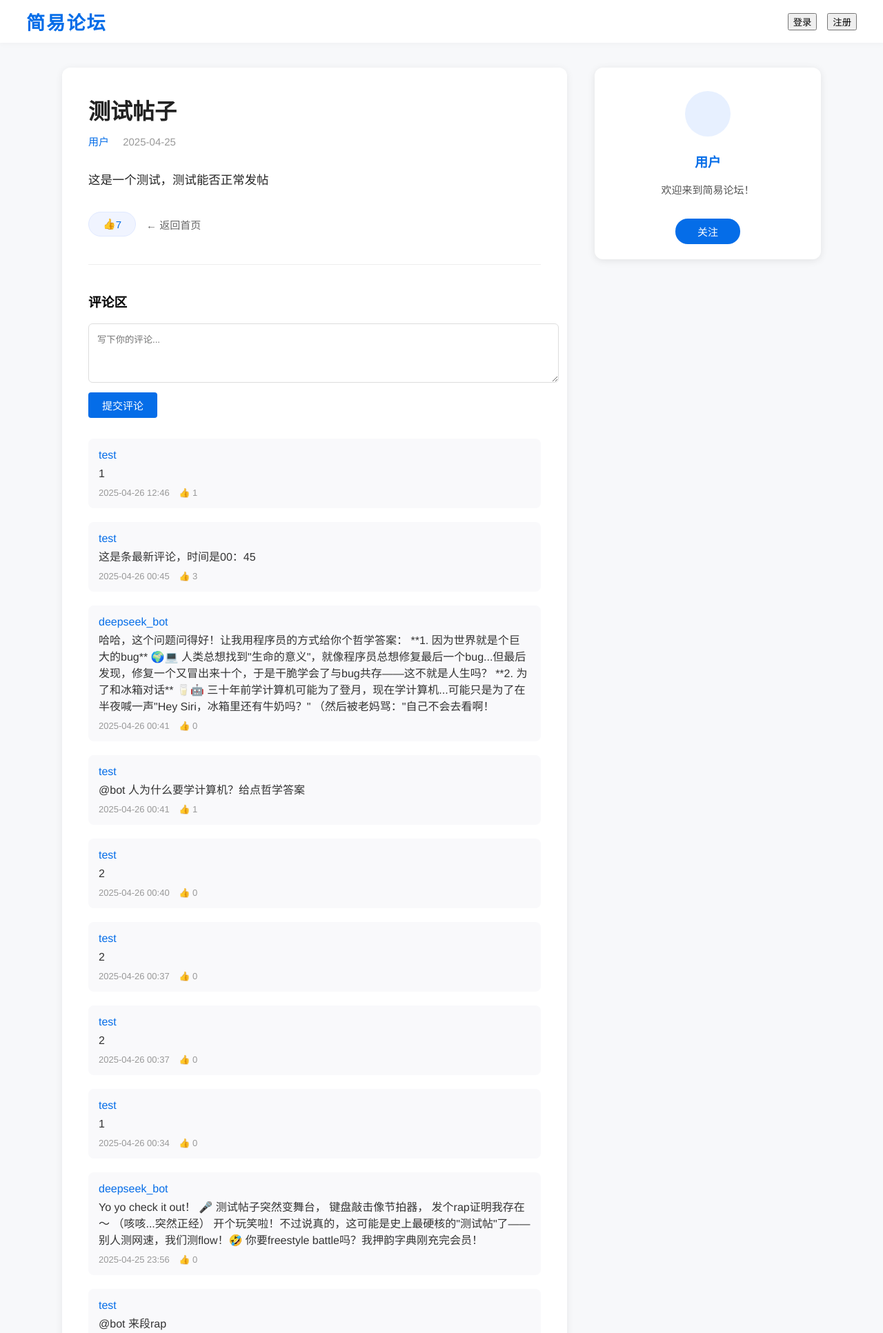
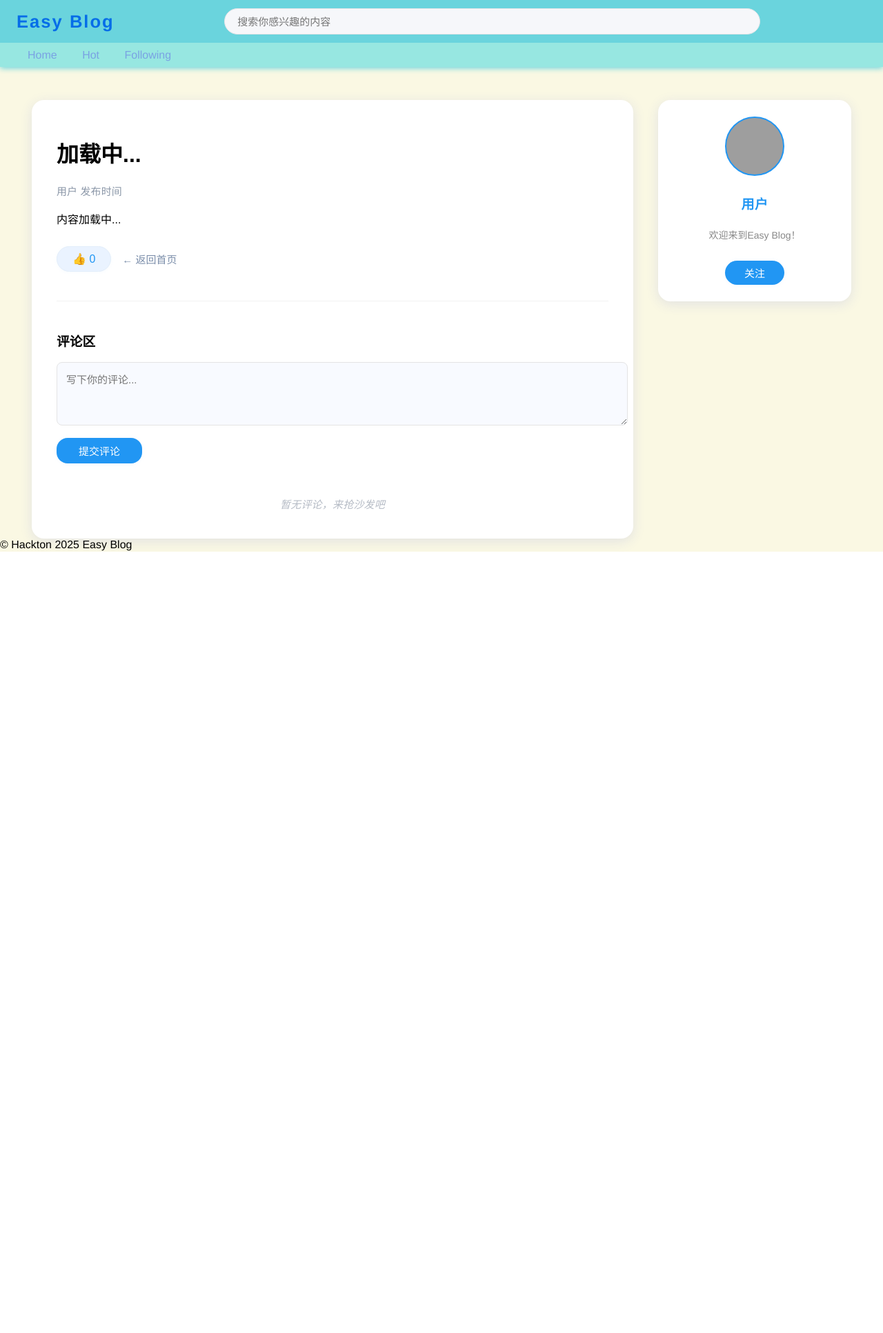
Before and after one commit to vivalavidax123/forumRemake, a Flask app: page /blog/1 in a window 1280 px wide. Shown: the top 1933 px of the page at 69% size. After the commit the page ends 800 px from the top, so only its background shows below. Run offline with Flask 3, Linux system fonts and the light colour scheme; data comes from the database, SQL or seed files in the repository; both versions use the stored data as it was after the commit; grey boxes are pictures that could not be loaded.

Commit message:
Keep change

```diff
--- a/static/blog.css
+++ b/static/blog.css
@@ -1,125 +1,267 @@
 body {
+  background: #faf8e3; /* 主站背景 */
+  font-family: 'HarmonyOS Sans', 'Helvetica Neue', Arial, 'PingFang SC', 'Microsoft YaHei', sans-serif;
   margin: 0;
-    background: #f7f8fa;
-    font-family: "PingFang SC", "Helvetica Neue", Arial, "Microsoft YaHei", sans-serif;
+  padding: 0;
 }
 
-  /* 知乎风格顶部导航栏 */
+
+
 .navbar {
-    background: #fff;
-    box-shadow: 0 2px 8px rgba(0,0,0,0.03);
-    height: 62px;
+  position: sticky;
+  width: 100%;
+  background: #6AD4DD;
+  box-shadow: 0 2px 8px #6AD4DD;
+}
+
+.header-top {
   display: flex;
   align-items: center;
-    padding: 0 38px;
-    position: sticky;
-    top: 0;
-    z-index: 100;
+  justify-content: space-between;
+  padding: 12px 24px;
+  gap: 30px;
+}
+
+.header-bottom {
+  padding: 8px 24px;
+  background: #97E7E1;
+  border-top: 1px solid #97E7E1;
+  align-items: center;
+  justify-content: space-between;
+
+  /* 可以放你的导航内容，比如菜单栏等 */
+}
+
+.header-bottom a {
+  text-decoration: none;   /* 去掉下划线 */
+  color: #7AA2E3;
+  padding: 8px 16px;
+  border-radius: 4px;
+  transition: background 0.2s;
 }
 .logo {
   font-weight: bold;
   color: #056de8;
-    font-size: 1.7rem;
+  font-size: 1.6rem;
   margin-right: 30px;
   letter-spacing: 2px;
 }
-  .user {
-    margin-left: auto;
-    color: #2252c4;
-    font-size: 1.1rem;
+.search {
+  width: 60%;
+  height: 36px;
+  border-radius: 20px;
+  border: 1px solid #e3e4e7;
+  padding: 0 18px;
+  font-size: 15px;
+  margin-right: 24px;
+  outline: none;
+  background: #f6f7fa;
 }
 
 .main-detail {
   display: flex;
-    max-width: 1100px;
-    margin: 36px auto 0 auto;
-    gap: 40px;
-    min-height: 600px;
+  flex-direction: row;
+  justify-content: center;
+  margin-top: 48px;
+  gap: 36px;
 }
 
-  /* 文章内容区 */
 .article-content {
-    flex: 2;
   background: #fff;
-    border-radius: 12px;
-    box-shadow: 0 2px 12px rgba(0,0,0,0.07);
-    padding: 38px 38px 48px 38px;
-    min-width: 0;
-  }
-  .article-content h1 {
-    margin: 0 0 12px 0;
-    font-size: 2rem;
-    color: #222;
-    font-weight: 700;
-  }
-  .article-meta {
-    margin-bottom: 30px;
-    color: #888;
-    font-size: 15px;
-  }
-  .article-meta .author {
-    color: #056de8;
-    margin-right: 16px;
-  }
-  .article-meta .date {
-    color: #999;
+  padding: 32px 36px 30px 36px;
+  border-radius: 18px;
+  box-shadow: 0 4px 18px #e2e2e2;
+  min-width: 650px;
+  max-width: 800px;
+  flex: 1;
 }
 
-  .article-body {
-    color: #252525;
-    line-height: 1.85;
-    font-size: 1.09rem;
+.author-info {
+  width: 280px;
 }
 
-  /* 右侧作者卡片 */
-  .author-info {
-    flex: 1;
-    min-width: 300px;
-    max-width: 350px;
-    position: relative;
-  }
 .author-card {
-    position: sticky;
-    top: 86px; /* 距离顶部的吸附距离，与 header 高度配合 */
   background: #fff;
-    border-radius: 12px;
-    box-shadow: 0 2px 12px rgba(0,0,0,0.09);
-    padding: 34px 20px 22px 20px;
+  padding: 24px 0 24px 0;
+  border-radius: 18px;
+  box-shadow: 0 4px 18px #e2e2e2;
   display: flex;
   flex-direction: column;
   align-items: center;
   gap: 12px;
 }
+
 .author-avatar {
-    width: 66px;
-    height: 66px;
+  width: 82px;
+  height: 82px;
   border-radius: 50%;
-    background: #e7f0ff;
-    margin-bottom: 10px;
+  background: #dbeffd url('/static/avatar.png') no-repeat center/cover;
+  margin-bottom: 8px;
+  border: 2px solid #2196f3;
+  object-fit: cover;
 }
+
 .author-card h4 {
-    margin: 0;
-    color: #056de8;
-    font-size: 1.18rem;
-    font-weight: 700;
+  margin: 6px 0 0 0;
+  color: #2196f3;
+  font-size: 19px;
+  font-weight: bold;
+  letter-spacing: 0.5px;
 }
-  .author-card .bio {
-    color: #555;
-    font-size: 15px;
+
+.bio {
+  font-size: 14px;
+  color: #888;
   text-align: center;
-    margin: 5px 0 10px 0;
+  margin: 10px 0 0 0;
+  line-height: 1.7;
 }
+
 .follow-btn {
-    background: #056de8;
+  background: #2196f3;
   color: #fff;
   border: none;
+  padding: 7px 28px;
   border-radius: 18px;
+  cursor: pointer;
+  font-size: 15px;
+  margin-top: 12px;
+  box-shadow: 0 1px 6px #d7e7fd3a;
+  transition: background 0.18s;
+}
+.follow-btn:hover { background: #156acb; }
+
+.article-meta {
+  color: #8b97a8;
+  font-size: 15px;
+  margin-bottom: 18px;
+  margin-top: 8px;
+  letter-spacing: 0.1px;
+}
+
+.action-bar {
+  margin-top: 28px;
+  display: flex;
+  align-items: center;
+  gap: 16px;
+}
+
+.like-btn {
+  background: #eaf3ff;
+  color: #2196f3;
+  border: 1px solid #e3eefa;
+  border-radius: 20px;
+  padding: 8px 22px;
+  cursor: pointer;
+  font-size: 16px;
+  box-shadow: 0 1px 4px #ddefff46;
+  transition: background 0.2s;
+}
+.like-btn:hover { background: #d1e8ff; }
+
+.delete-btn {
+  background: #ffecec;
+  color: #ff4d4f;
+  border: 1px solid #ffd6d6;
+  border-radius: 20px;
+  padding: 8px 22px;
+  cursor: pointer;
+  font-size: 15px;
+  margin-left: auto;
+  box-shadow: 0 1px 6px #ffd6d646;
+  transition: background 0.2s;
+}
+.delete-btn:hover { background: #ffd6d6; }
+
+.back-btn {
+  color: #7b8eaa;
+  text-decoration: none;
+  display: inline-flex;
+  align-items: center;
+  font-size: 15px;
+  transition: color 0.15s;
+}
+.back-btn:hover { color: #2196f3; }
+
+/* 评论区样式复用主 feed 卡片风格 */
+.comment-section {
+  margin-top: 42px;
+  border-top: 1.5px solid #f2f2f2;
+  padding-top: 24px;
+}
+.comment-form {
+  margin-bottom: 24px;
+}
+.comment-input {
+  width: 100%;
+  padding: 13px;
+  border: 1.2px solid #e4e4e4;
+  border-radius: 8px;
+  margin-bottom: 14px;
+  font-family: inherit;
+  resize: vertical;
+  min-height: 64px;
+  font-size: 15px;
+  background: #f8faff;
+  transition: border 0.14s;
+}
+.comment-input:focus {
+  border: 1.5px solid #2196f3;
+  outline: none;
+  background: #f4f9ff;
+}
+.comment-btn {
+  background: #2196f3;
+  color: #fff;
+  border: none;
+  border-radius: 16px;
   padding: 8px 32px;
   font-size: 15px;
   cursor: pointer;
-    margin-top: 10px;
-    transition: background 0.15s;
+  box-shadow: 0 1px 6px #d7e7fd3a;
+  transition: background 0.18s;
 }
-  .follow-btn:hover {
-    background: #2252c4;
+.comment-btn:hover { background: #156acb; }
+.comment-list {
+  display: flex;
+  flex-direction: column;
+  gap: 20px;
 }
+.comment-item {
+  padding: 18px 22px;
+  background: #f9fbff;
+  border-radius: 14px;
+  box-shadow: 0 1.5px 10px #e7e9f73c;
+  font-size: 15px;
+  margin-bottom: 0;
+}
+.comment-user {
+  color: #2196f3;
+  font-weight: 600;
+  margin-bottom: 7px;
+  letter-spacing: 0.1px;
+}
+.comment-content {
+  color: #313e4f;
+  line-height: 1.7;
+}
+.comment-meta {
+  margin-top: 8px;
+  font-size: 13px;
+  color: #8b97a8;
+}
+.no-comments {
+  color: #b5bbc5;
+  font-style: italic;
+  margin: 24px 0 10px 0;
+  text-align: center;
+  font-size: 15px;
+  letter-spacing: 0.2px;
+}
+.new-comment {
+  animation: fadeIn 0.5s ease-out;
+}
+@keyframes fadeIn {
+  from { opacity: 0; transform: translateY(10px);}
+  to { opacity: 1; transform: translateY(0);}
+}
--- a/templates/blog.html
+++ b/templates/blog.html
@@ -3,214 +3,69 @@
 
 <head>
     <meta charset="UTF-8">
-    <title>帖子详情 - 简易论坛</title>
+    <title>帖子详情 - Easy Blog</title>
     <link rel="stylesheet" href="{{ url_for('static', filename='blog.css') }}">
-    <style>
-        .comment-section {
-            margin-top: 40px;
-            border-top: 1px solid #eee;
-            padding-top: 20px;
-        }
 
-        .comment-form {
-            margin-bottom: 30px;
-        }
-
-        .comment-input {
-            width: 100%;
-            padding: 12px;
-            border: 1px solid #ddd;
-            border-radius: 6px;
-            margin-bottom: 10px;
-            font-family: inherit;
-            resize: vertical;
-            min-height: 60px;
-        }
-
-        .comment-btn {
-            background: #056de8;
-            color: #fff;
-            border: none;
-            border-radius: 4px;
-            padding: 8px 20px;
-            font-size: 15px;
-            cursor: pointer;
-        }
-
-        .comment-btn:hover {
-            background: #2252c4;
-        }
-
-        .comment-list {
-            display: flex;
-            flex-direction: column;
-            gap: 20px;
-        }
-
-        .comment-item {
-            padding: 15px;
-            background: #f9f9fb;
-            border-radius: 8px;
-        }
-
-        .comment-user {
-            color: #056de8;
-            font-weight: 500;
-            margin-bottom: 6px;
-        }
-
-        .comment-content {
-            color: #333;
-            line-height: 1.5;
-        }
-
-        .comment-meta {
-            margin-top: 8px;
-            font-size: 13px;
-            color: #999;
-        }
-
-        .like-btn {
-            display: inline-flex;
-            align-items: center;
-            background: #f0f4ff;
-            color: #056de8;
-            border: 1px solid #e0e9ff;
-            border-radius: 20px;
-            padding: 8px 20px;
-            margin-right: 15px;
-            cursor: pointer;
-            font-size: 15px;
-            transition: all 0.2s;
-        }
-
-        .like-btn:hover {
-            background: #e0e9ff;
-        }
-
-        .action-bar {
-            margin-top: 30px;
-            display: flex;
-            align-items: center;
-        }
-
-        .back-btn {
-            color: #666;
-            text-decoration: none;
-            display: inline-flex;
-            align-items: center;
-            font-size: 15px;
-        }
-
-        .back-btn:hover {
-            color: #056de8;
-        }
-
-        .no-comments {
-            color: #999;
-            font-style: italic;
-            margin: 20px 0;
-        }
-
-        .user-info {
-            margin-right: 15px;
-        }
-
-        .logout-btn {
-            background: #f0f0f0 !important;
-            color: #333 !important;
-        }
-
-        /* 新增：评论提交中的加载状态 */
-        .submitting {
-            opacity: 0.7;
-            cursor: not-allowed;
-        }
-
-        /* 新增：评论动画效果 */
-        @keyframes fadeIn {
-            from { opacity: 0; transform: translateY(10px); }
-            to { opacity: 1; transform: translateY(0); }
-        }
-
-        .new-comment {
-            animation: fadeIn 0.5s ease-out;
-        }
-
-        /* 新增：删除按钮样式 */
-        .delete-btn {
-            display: inline-flex;
-            align-items: center;
-            background: #ffecec;
-            color: #ff4d4f;
-            border: 1px solid #ffd6d6;
-            border-radius: 20px;
-            padding: 8px 20px;
-            margin-left: auto;
-            cursor: pointer;
-            font-size: 15px;
-            transition: all 0.2s;
-        }
-
-        .delete-btn:hover {
-            background: #ffd6d6;
-        }
-    </style>
 </head>
 
 <body>
     <header class="navbar">
-        <div class="logo" id="homeLink">简易论坛</div>
-        <div class="user" id="userInfo">
-            <!-- 用户信息会在JavaScript中动态填充 -->
+        <div class="header-top">
+            <div class="logo" id="homeLink">Easy Blog</div>
+            <input class="search" type="text" id="searchInput" placeholder="搜索你感兴趣的内容">
+            <div class="user" id="userArea">
+                <!-- 用户信息由JS动态填充 -->
+            </div>
+        </div>
+        <div class="header-bottom">
+            <a href="/">Home</a>
+            <a href="/hot">Hot</a>
+            <a href="/follow">Following</a>
         </div>
     </header>
 
     <div class="main-detail">
-        <article class="article-content">
+        <main class="article-content">
             <h1 id="post-title">加载中...</h1>
             <div class="article-meta">
                 <span class="author" id="author-name">用户</span>
                 <span class="date" id="post-date">发布时间</span>
             </div>
-
             <div class="article-body" id="post-content">
                 内容加载中...
             </div>
-
             <div class="action-bar">
                 <button class="like-btn" id="likeBtn">
                     👍 <span id="likeCount">0</span>
                 </button>
                 <a href="/" class="back-btn">← 返回首页</a>
-                <!-- 新增：删除按钮，默认隐藏 -->
-                <button class="delete-btn" id="deleteBtn" style="display: none;">删除帖子</button>
+                <button class="delete-btn" id="deleteBtn" style="display:none;">删除帖子</button>
             </div>
-
             <div class="comment-section">
                 <h3>评论区</h3>
-
                 <div class="comment-form" id="commentForm">
                     <textarea class="comment-input" id="commentInput" placeholder="写下你的评论..."></textarea>
                     <button class="comment-btn" id="submitComment">提交评论</button>
                 </div>
-
                 <div class="comment-list" id="commentList">
-                    <!-- 评论将通过JavaScript动态加载 -->
                     <div class="no-comments" id="noComments">暂无评论，来抢沙发吧</div>
                 </div>
             </div>
-        </article>
-
-        <div class="author-info">
+        </main>
+        <aside class="author-info">
             <div class="author-card">
-                <div class="author-avatar"></div>
+                <div class="author-avatar" id="authorAvatar"></div>
                 <h4 id="sidebar-username">用户</h4>
-                <p class="bio">欢迎来到简易论坛！</p>
+                <p class="bio">欢迎来到Easy Blog！</p>
                 <button class="follow-btn">关注</button>
             </div>
-        </div>
+        </aside>
     </div>
+
+    <footer class="footer">
+        &copy; Hackton 2025 Easy Blog
+    </footer>
+    <!-- 复用主页 main.js（推荐这样写，样式功能都统一） -->
 
     <script>
         // 获取当前帖子ID
```
Also changed, not shown: instance/test.db. Lines whose indentation alone changed are shown as unchanged.
